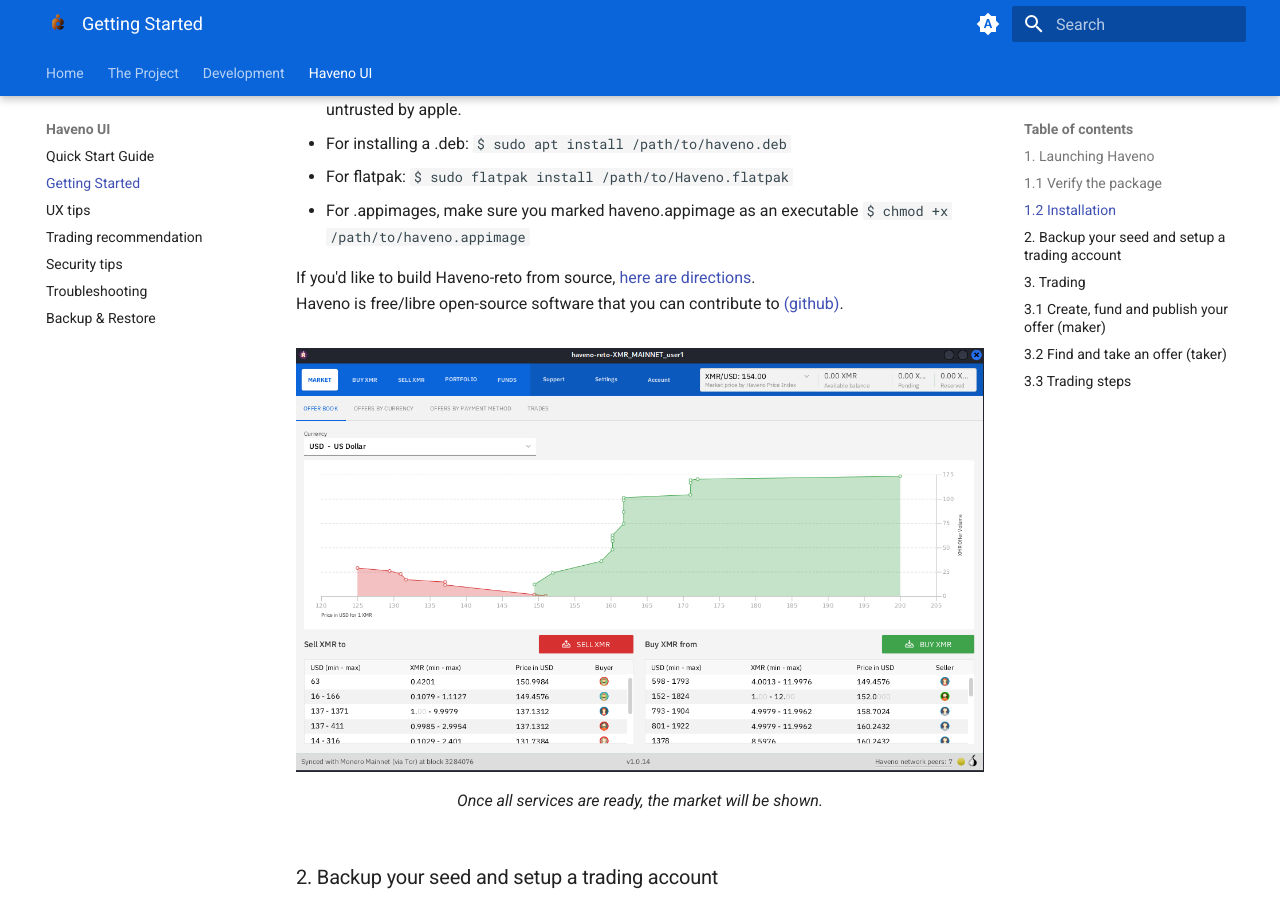
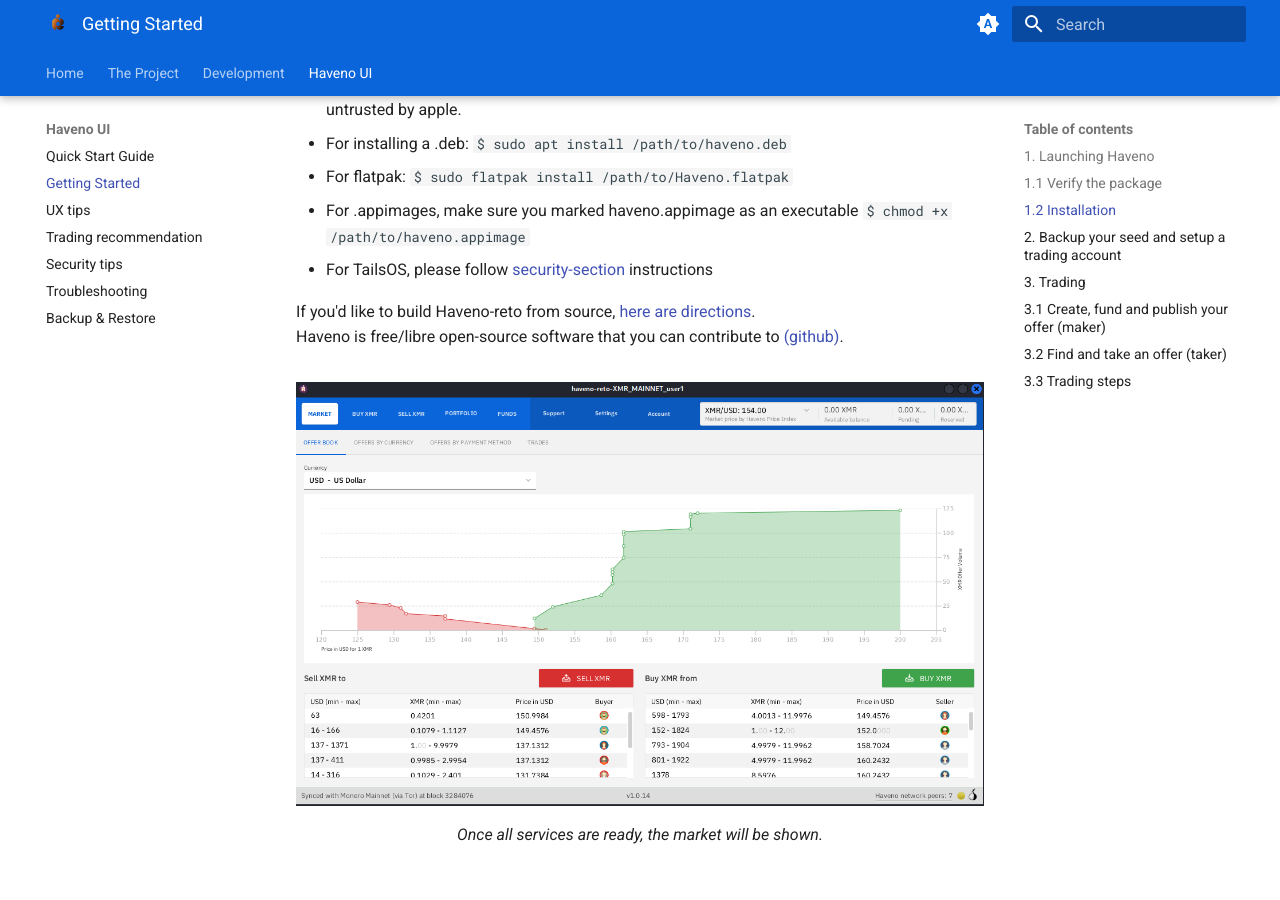
Before and after one commit to boldsuck/haveno-reto-docs, an MkDocs documentation site: the page built from docs/haveno-ui/get_started.md, in a window 1280 px wide and 900 px high, scrolled down 930 px. Built offline with MkDocs 1.6.1 and Material for MkDocs 9.7.7, drawn with Linux system fonts in a browser that asks for light colours; plug-ins that fetch from the network failed and are left out; the version menu is left out.

Commit message:
Update get_started.md

````diff
--- a/docs/haveno-ui/get_started.md
+++ b/docs/haveno-ui/get_started.md
@@ -18,6 +18,7 @@
 -  For installing a .deb: ```$ sudo apt install /path/to/haveno.deb```
 -  For flatpak: ```$ sudo flatpak install /path/to/Haveno.flatpak```
 -  For .appimages, make sure you marked haveno.appimage as an executable ```$ chmod +x /path/to/haveno.appimage```
+-  For TailsOS, please follow [security-section](./security.md#install-and-use-retoswap-on-tailsos) instructions
 
 If you'd like to build Haveno-reto from source, [here are directions](https://github.com/retoaccess1/haveno-reto/blob/master/docs/installing.md).<br>
 Haveno is free/libre open-source software that you can contribute to [(github)](https://github.com/retoaccess1/haveno-reto).
````
